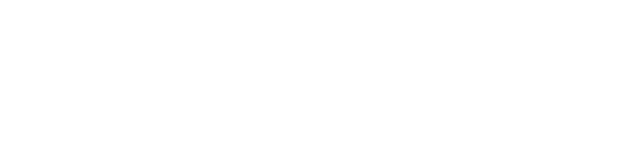
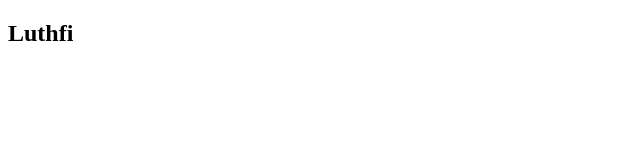
Before and after one commit to SamsudinLah/coba_repo-1, a plain HTML site: page index.html in a window 1280 px wide. Shown: the whole page, without its empty margins (0-640 px from the left). Drawn offline with Linux system fonts and the light colour scheme.

Commit message:
keren kan

```diff
--- a/index.html
+++ b/index.html
@@ -7,6 +7,6 @@
     <title>Document</title>
 </head>
 <body>
-
+    <h2>Luthfi</h2>
 </body>
 </html>
```
